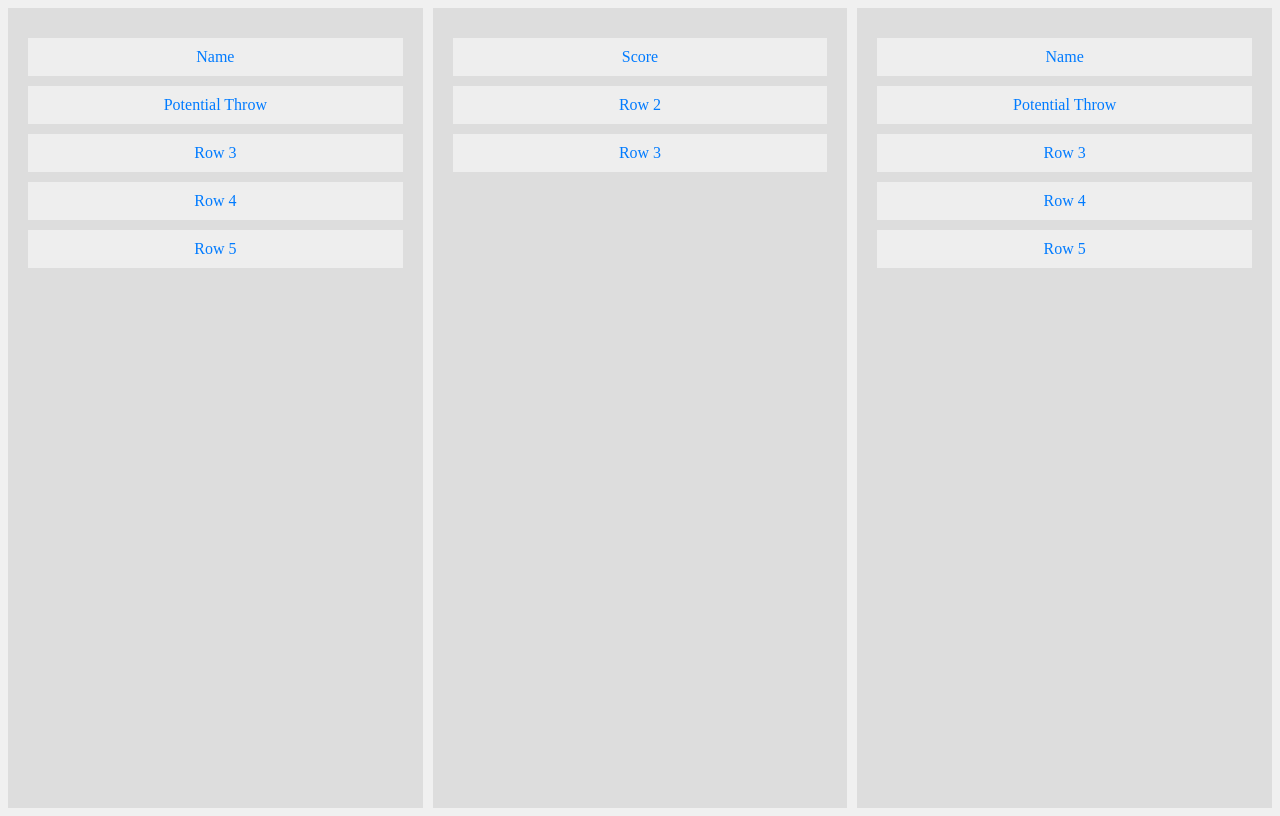
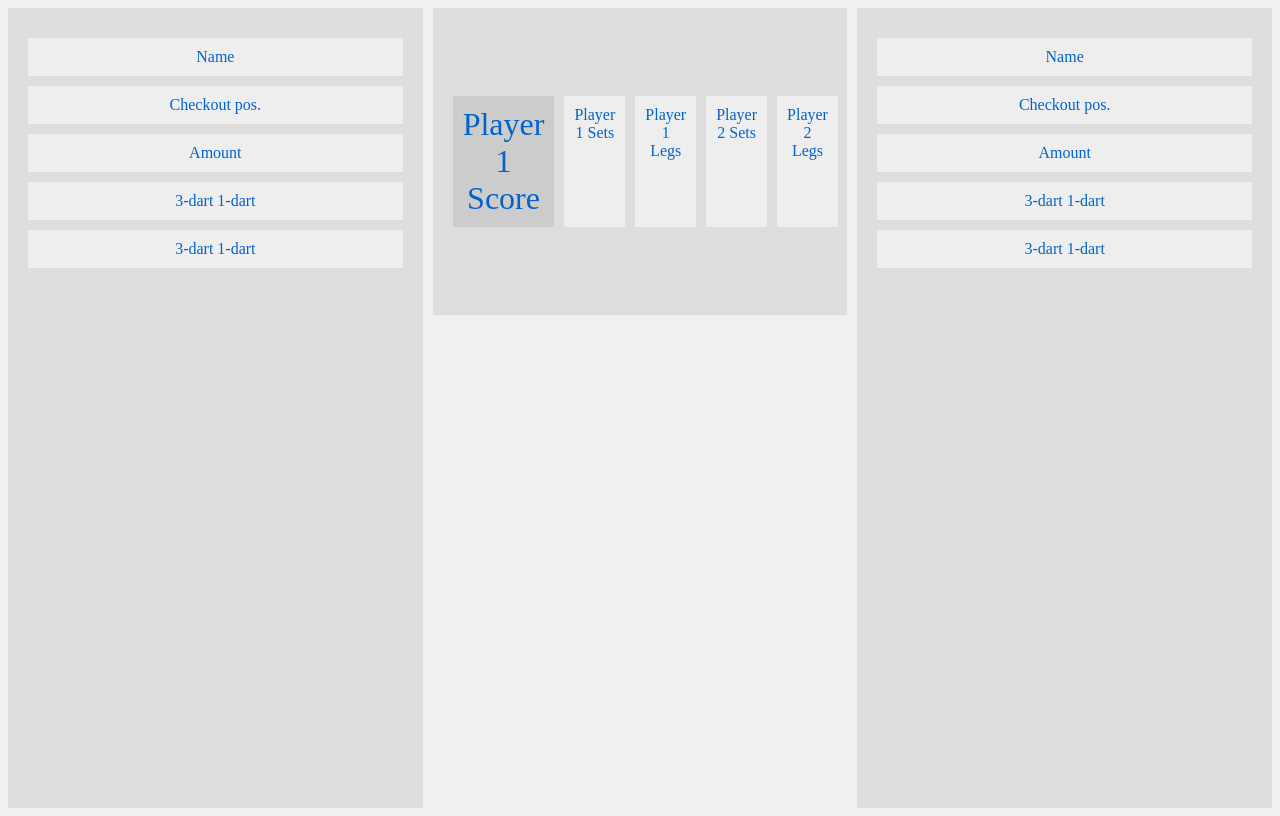
Before and after one commit to Bloxmine/webdarts, a plain HTML site: page index.html in a window 1280 px wide. Drawn offline with Linux system fonts and the light colour scheme.

Commit message:
Changed layout

```diff
--- a/index.html
+++ b/index.html
@@ -5,27 +5,33 @@
     <meta name="viewport" content="width=device-width, initial-scale=1.0">
     <title>WebDarts | Opensource reimplementation of Dartssoftware.com</title>
     <link rel="stylesheet" href="style.css">
+    <script src="js/main.js" defer></script>
 </head>
 <body>
     <div class="grid-container">
         <div class="grid-item" data-player="P1">
             <div class="row" data-type="Name">Name</div>
-            <div class="row" data-type="Outthrow">Potential Throw</div>
-            <div class="row">Row 3</div>
-            <div class="row">Row 4</div>
-            <div class="row">Row 5</div>
+            <div class="row" data-type="Outthrow">Checkout pos.</div>
+            <div class="row">Amount</div>
+            <div class="row">3-dart 1-dart</div>
+            <div class="row">3-dart 1-dart</div>
         </div>
-        <div class="grid-item">
-            <div class="row">Score</div>
-            <div class="row">Row 2</div>
-            <div class="row">Row 3</div>
+        <div class="grid-item middle-column-container">
+            <div class="score-item">
+                <div class="scorerow score-big-score">Player 1 Score</div>
+                <div class="scorerow">Player 1 Sets</div>
+                <div class="scorerow">Player 1 Legs</div>
+                <div class="scorerow">Player 2 Sets</div>
+                <div class="scorerow">Player 2 Legs</div>
+                <div class="scorerow score-big-score">Player 2 Score</div>
+            </div>
         </div>
         <div class="grid-item" data-player="P2">
             <div class="row" data-type="Name">Name</div>
-            <div class="row" data-type="Outthrow">Potential Throw</div>
-            <div class="row">Row 3</div>
-            <div class="row">Row 4</div>
-            <div class="row">Row 5</div>
+            <div class="row" data-type="Outthrow">Checkout pos.</div>
+            <div class="row">Amount</div>
+            <div class="row">3-dart 1-dart</div>
+            <div class="row">3-dart 1-dart</div>
         </div>
     </div>
 </body>
--- a/style.css
+++ b/style.css
@@ -1,6 +1,6 @@
 :root {
     --color-background: #f0f0f0;
-    --color-primary: #007bff;
+    --color-primary: #0363c9;
 }
 
 body {
@@ -15,6 +15,14 @@ body {
     height: 100vh;
 }
 
+.middle-column-container {
+    height: 33.33vh;
+    overflow: auto;
+    display: flex;
+    flex-direction: column;
+    justify-content: center;
+}
+
 .grid-item {
     background-color: #ddd;
     padding: 20px;
@@ -26,3 +34,26 @@ body {
     padding: 10px;
     background-color: #eee;
 }
+
+.big-score {
+    font-size: 2em;
+    padding: 20px;
+    background-color: #ccc;
+}
+
+.score-item {
+    display: grid;
+    grid-template-columns: repeat(6, 1fr);
+    gap: 10px;
+}
+
+.scorerow {
+    padding: 10px;
+    background-color: #eee;
+    text-align: center;
+}
+
+.score-big-score {
+    font-size: 2em;
+    background-color: #ccc;
+}
```
Also changed, not shown: js/games/501.js (added), js/main.js (added).
